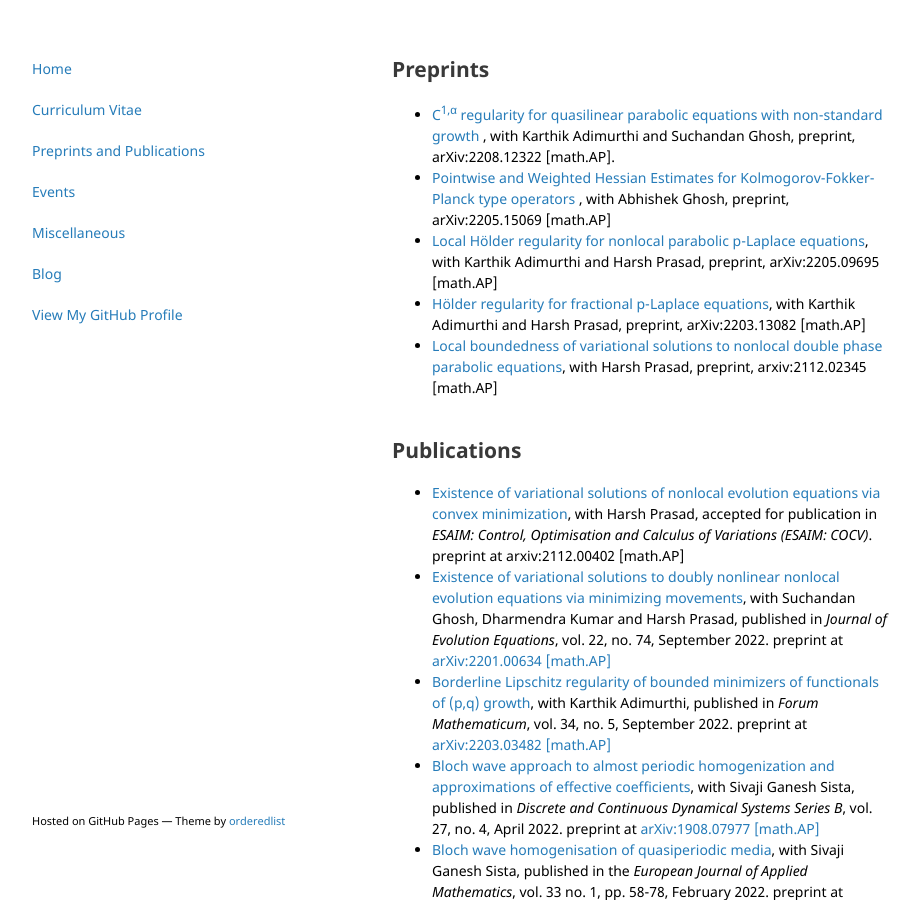
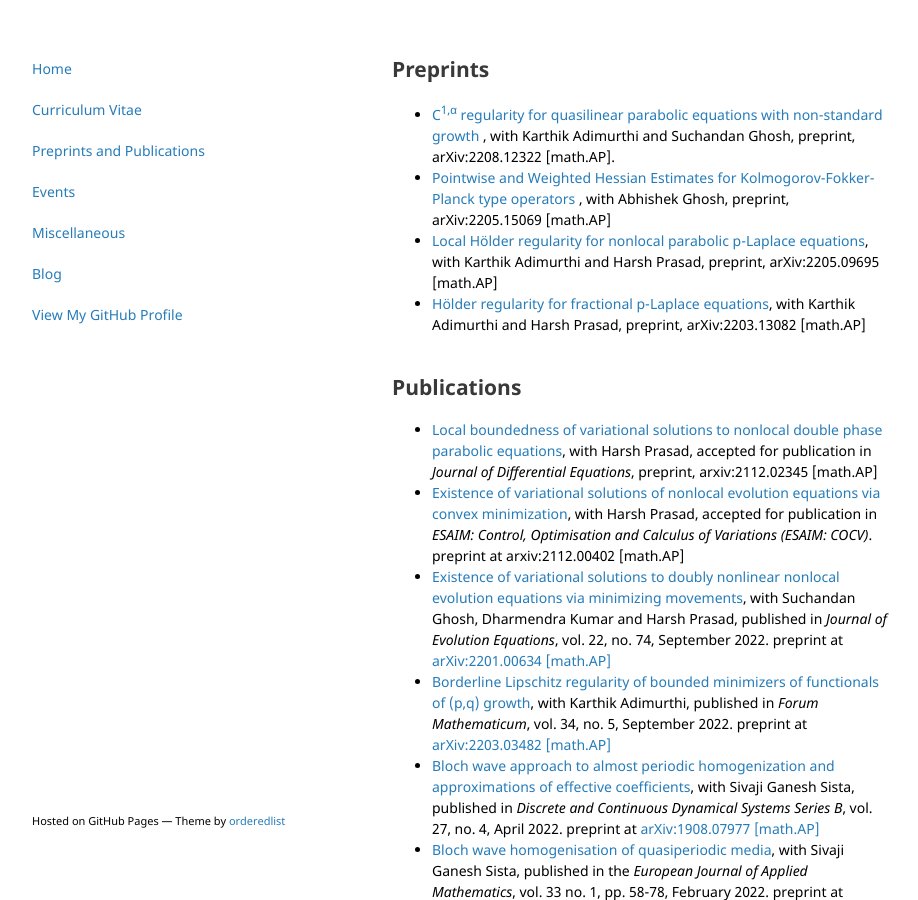
Before and after one commit to vivektewary/vivektewary.github.io, a Jekyll site: the page built from pubs.html, in a window 1280 px wide and 900 px high. Shown: the whole window, without its empty margins (178-1096 px from the left). Built offline with Jekyll 4.4.1, drawn with Linux system fonts in a browser that asks for light colours.

Commit message:
Update pubs.html

```diff
--- a/pubs.html
+++ b/pubs.html
@@ -9,11 +9,11 @@ title: Home
 <li><a href="https://arxiv.org/abs/2205.15069"style="text-decoration:none" target="_blank"> Pointwise and Weighted Hessian Estimates for Kolmogorov-Fokker-Planck type operators </a>, with Abhishek Ghosh, preprint, arXiv:2205.15069 [math.AP]</li>
 <li><a href="https://arxiv.org/abs/2205.09695"style="text-decoration:none" target="_blank">Local Hölder regularity for nonlocal parabolic p-Laplace equations</a>, with Karthik Adimurthi and Harsh Prasad, preprint, arXiv:2205.09695 [math.AP]</li>
 <li><a href="https://arxiv.org/abs/2203.13082"style="text-decoration:none" target="_blank">Hölder regularity for fractional p-Laplace equations</a>, with Karthik Adimurthi and Harsh Prasad, preprint, arXiv:2203.13082 [math.AP]</li>
-<li><a href="https://arxiv.org/abs/2112.02345"style="text-decoration:none" target="_blank">Local boundedness of variational solutions to nonlocal double phase parabolic equations</a>, with Harsh Prasad, preprint, arxiv:2112.02345 [math.AP]</li>
 </ul>
 <br>
 <h2>Publications</h2>
 <ul>
+<li><a href="https://arxiv.org/abs/2112.02345"style="text-decoration:none" target="_blank">Local boundedness of variational solutions to nonlocal double phase parabolic equations</a>, with Harsh Prasad, accepted for publication in <i>Journal of Differential Equations</i>, preprint, arxiv:2112.02345 [math.AP]</li>
 <li><a href="https://arxiv.org/abs/2112.00402"style="text-decoration:none" target="_blank">Existence of variational solutions of nonlocal evolution equations via convex minimization</a>, with Harsh Prasad, accepted for publication in <i>ESAIM: Control, Optimisation and Calculus of Variations (ESAIM: COCV)</i>. preprint at arxiv:2112.00402 [math.AP]</li>
 <li><a href="https://doi.org/10.1007/s00028-022-00834-2"style="text-decoration:none" target="_blank">Existence of variational solutions to doubly nonlinear nonlocal evolution equations via minimizing movements</a>, with Suchandan Ghosh, Dharmendra Kumar and Harsh Prasad, published in <i>Journal of Evolution Equations</i>, vol. 22, no. 74, September 2022. preprint at <a href="https://arxiv.org/abs/2201.00634"style="text-decoration:none" target="_blank">arXiv:2201.00634 [math.AP]</a></li>
 <li><a href="https://doi.org/10.1515/forum-2022-0108"style="text-decoration:none" target="_blank">Borderline Lipschitz regularity of bounded minimizers of functionals of (p,q) growth</a>, with Karthik Adimurthi, published in <i>Forum Mathematicum</i>, vol. 34, no. 5, September 2022. preprint at <a href="https://arxiv.org/abs/2203.03482" target="_blank"> arXiv:2203.03482 [math.AP]</a></li>
```
